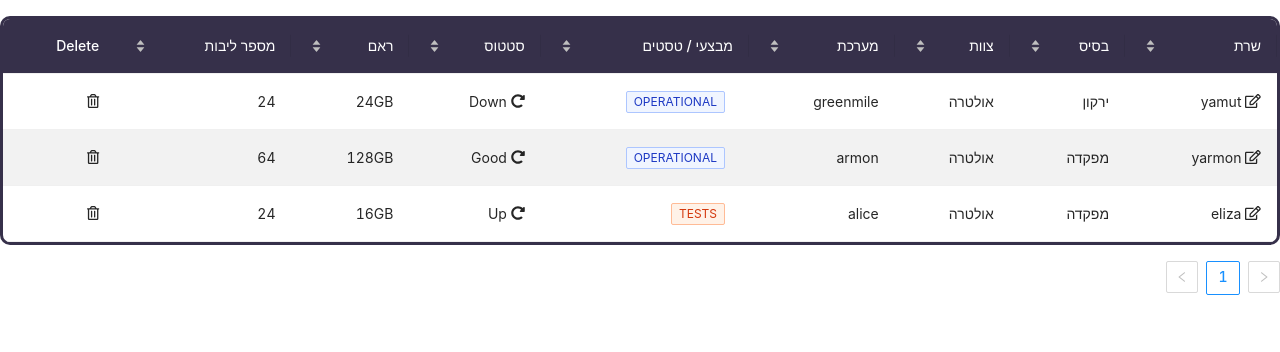
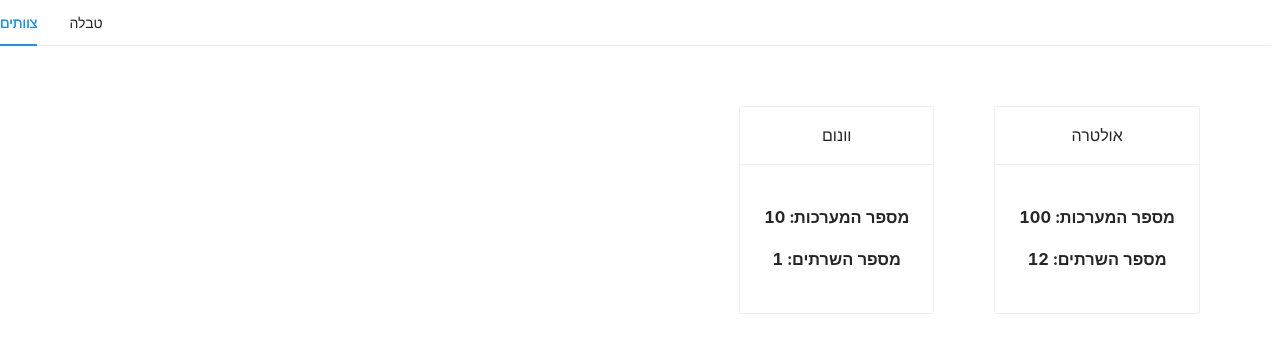
Before and after one commit to nadavgehasi/system-viewer, a React (Create React App) app in the folder frontend/: page / in a window 1280 px wide. Shown: the top 352 px of the page. Built offline with nearby package versions, Linux system fonts and the light colour scheme.

Commit message:
Add list of teams (each team is a card)

```diff
--- a/frontend/src/App.css
+++ b/frontend/src/App.css
@@ -1,38 +1,12 @@
 .App {
+  margin-right: 10px;
   text-align: center;
 }
 
-.App-logo {
-  height: 40vmin;
-  pointer-events: none;
+.ant-tabs-nav-scroll {
+  text-align: right;
 }
 
-@media (prefers-reduced-motion: no-preference) {
-  .App-logo {
-    animation: App-logo-spin infinite 20s linear;
-  }
+.ant-tabs-bar {
+  margin-right: 5px;
 }
-
-.App-header {
-  background-color: #282c34;
-  min-height: 100vh;
-  display: flex;
-  flex-direction: column;
-  align-items: center;
-  justify-content: center;
-  font-size: calc(10px + 2vmin);
-  color: white;
-}
-
-.App-link {
-  color: #61dafb;
-}
-
-@keyframes App-logo-spin {
-  from {
-    transform: rotate(0deg);
-  }
-  to {
-    transform: rotate(360deg);
-  }
-}
--- a/frontend/src/App.tsx
+++ b/frontend/src/App.tsx
@@ -1,10 +1,16 @@
 import React, {useState} from 'react';
 import './App.css';
+
 import ServersTable from "./components/ServersTable/ServersTable";
-import {deleteServerApi, getServers} from "./api/getServers";
+import {deleteServerApi, getServers} from "./api/ServerApi";
 import {filterObjFromArray} from "./utils/ArrayUtils";
 
+import {Tabs} from "antd";
+import "antd/lib/tabs/style/index.css"
 
+import TeamsList from "./components/TeamsList/TeamsList";
+
+const { TabPane } = Tabs;
 
 function App() {
     const [servers, setServers] = useState(getServers());
@@ -16,6 +22,11 @@ function App() {
 
     return (
         <div className="App">
+            <Tabs>
+                <TabPane tab="צוותים" key="1">
+                    <TeamsList/>
+                </TabPane>
+                <TabPane tab="טבלה" key="2">
                     <p></p>
                     <p></p>
                     <p></p>
@@ -23,6 +34,8 @@ function App() {
                         servers={servers}
                         deleteServer={deleteServer}
                     />
+                </TabPane>
+            </Tabs>
         </div>
   );
 }
--- /dev/null
+++ b/frontend/src/api/TeamApi.ts
@@ -0,0 +1,15 @@
+import {Team} from "../types/team";
+
+export const getTeams = (): Array<Team> => [
+    new Team({
+        id: '1',
+        name: 'אולטרה',
+        numberOfServers: 12,
+        numberOfSystems: 100
+    }), new Team({
+        id: '2',
+        name: 'וונום',
+        numberOfServers: 1,
+        numberOfSystems: 10
+    }),
+];
--- a/frontend/src/components/ServersTable/ServersTable.css
+++ b/frontend/src/components/ServersTable/ServersTable.css
@@ -24,4 +24,5 @@
 .ant-table-pagination.ant-pagination {
     direction: ltr;
     float: none;
+    text-align: center;
 }
--- /dev/null
+++ b/frontend/src/components/TeamsList/TeamCard.css
@@ -0,0 +1,3 @@
+.ant-card-bordered {
+    margin: 30px;
+}
--- /dev/null
+++ b/frontend/src/components/TeamsList/TeamCard.tsx
@@ -0,0 +1,20 @@
+import React from "react";
+import {Card} from "antd";
+import {Team} from "../../types/team";
+import "antd/lib/card/style/index.css"
+import "./TeamCard.css"
+
+interface TeamProps {
+    team: Team;
+}
+
+const TeamCard:React.FC<TeamProps> = ({team}) =>  {
+    return (
+        <Card title={team.name}>
+            <h3>מספר המערכות: {team.numberOfSystems}</h3>
+            <h3>מספר השרתים: {team.numberOfServers}</h3>
+        </Card>
+    );
+};
+
+export default TeamCard;
--- /dev/null
+++ b/frontend/src/components/TeamsList/TeamsList.css
@@ -0,0 +1,4 @@
+.ant-list-items {
+    display: flex;
+    direction: rtl;
+}
--- /dev/null
+++ b/frontend/src/components/TeamsList/TeamsList.tsx
@@ -0,0 +1,21 @@
+import React, {useState} from "react";
+import {getTeams} from "../../api/TeamApi";
+import {List} from "antd";
+import "./TeamsList.css"
+import TeamCard from "./TeamCard";
+
+const TeamsList = () =>  {
+    const [teams, setTeams] = useState(getTeams());
+
+    return (
+        <List
+            dataSource={teams}
+            renderItem={team => (
+                <TeamCard team={team}/>
+            )}
+        />
+    );
+};
+
+
+export default TeamsList;
--- /dev/null
+++ b/frontend/src/types/team.ts
@@ -0,0 +1,21 @@
+interface TeamInterface {
+    id: string;
+    name: string;
+    numberOfServers: number;
+    numberOfSystems: number;
+
+}
+
+export class Team {
+    id: string;
+    name: string;
+    numberOfServers: number;
+    numberOfSystems: number;
+
+    constructor(team: TeamInterface) {
+        this.id = team.id;
+        this.name = team.name;
+        this.numberOfServers = team.numberOfServers;
+        this.numberOfSystems = team.numberOfSystems;
+    }
+}
```
Also changed, not shown: frontend/src/api/ServerApi.ts (renamed from frontend/src/api/getServers.ts). Lines whose indentation alone changed are shown as unchanged.
